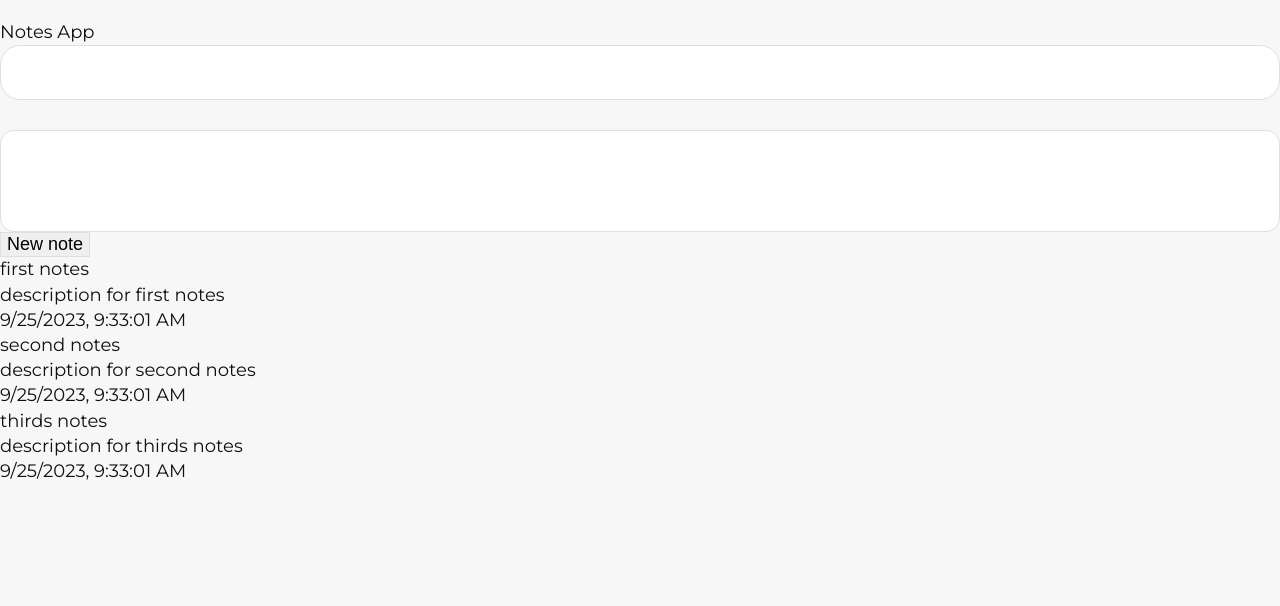
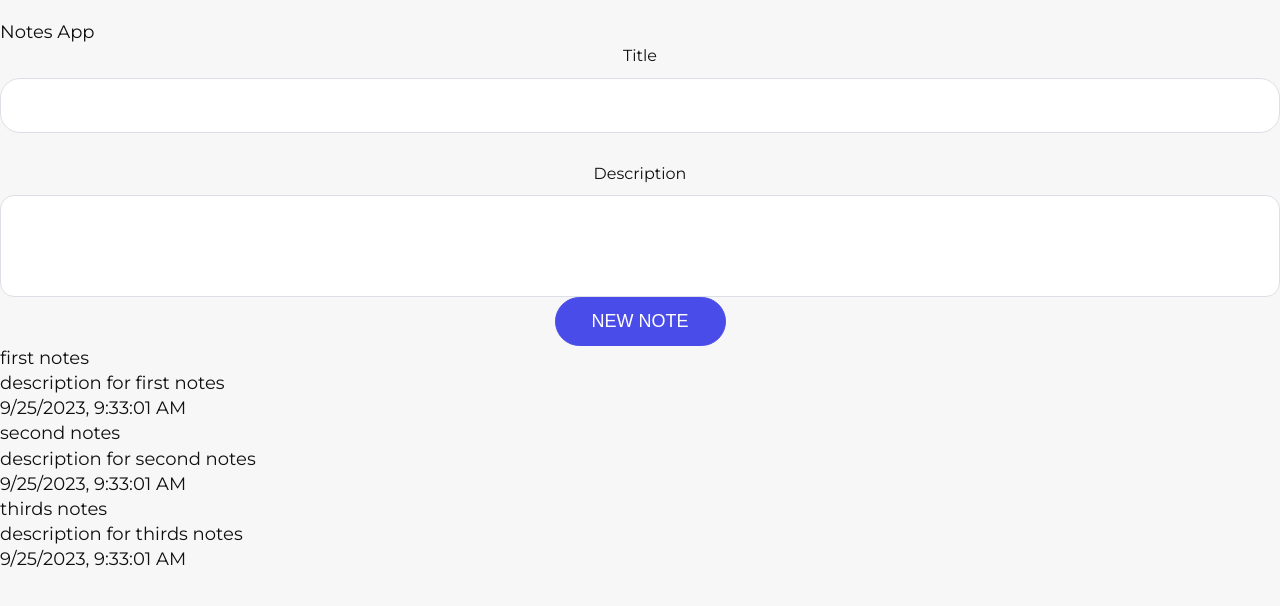
Before and after one commit to eishinkina/notes-app-vue, a Vue app: page / in a window 1280 px wide. Shown: the top 606 px of the page. Built offline with nearby package versions, Linux system fonts and the light colour scheme.

Commit message:
add component NewNote

```diff
--- a/src/App.vue
+++ b/src/App.vue
@@ -6,11 +6,7 @@
           <h1>{{ title }}</h1>
           <Message v-if="message" :message="message" />
           <!-- new notes -->
-          <div class="new-note">
-            <input v-model="note.title" type="text" />
-            <textarea v-model="note.descr"></textarea>
-            <button @click="addNote">New note</button>
-          </div>
+          <NewNote :note="note" @addNote="addNote"/>
           <!-- note list  -->
           <div class="notes">
             <div class="note" v-for="(note, i) in notes" :key="i">
@@ -31,9 +27,11 @@
 
 <script>
 import Message from './components/Message.vue';
+import NewNote from './components/NewNote.vue';
 export default {
   components: {
-    Message
+    Message,
+    NewNote,
   },
   data() {
     return {
--- /dev/null
+++ b/src/components/NewNote.vue
@@ -0,0 +1,32 @@
+<template>
+    <div class="new-note">
+        <label for="">Title</label>
+        <input v-model="note.title" type="text" />
+        <label for="">Description</label>
+        <textarea v-model="note.descr"></textarea>
+        <button class="btn btnPrimary" @click="addNote">New note</button>
+    </div>
+</template>
+
+<script>
+export default {
+    props: {
+        note: {
+            type: Object,
+            require: true,
+        }
+    },
+    methods: {
+        addNote() {
+            this.$emit('addNote', this.note)
+        }
+    }
+
+}
+</script>
+
+<style lang="scss" scoped>
+.new-note {
+    text-align: center;
+}
+</style>
```
